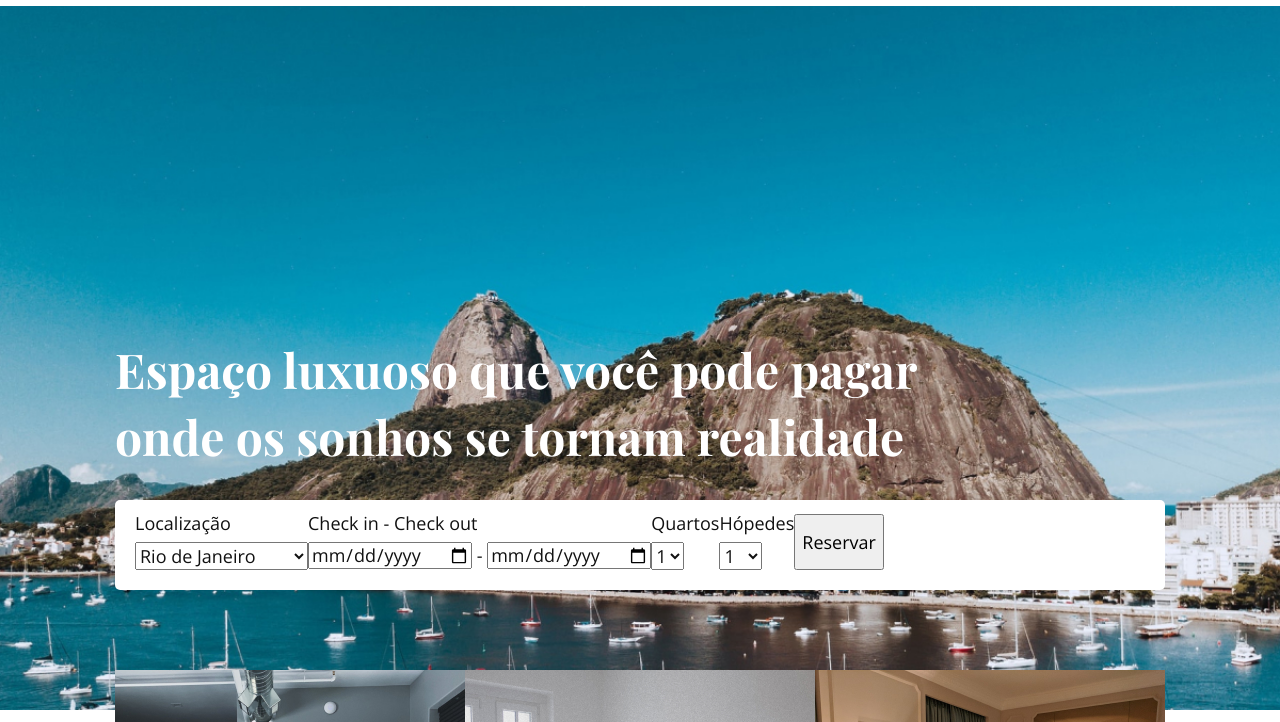
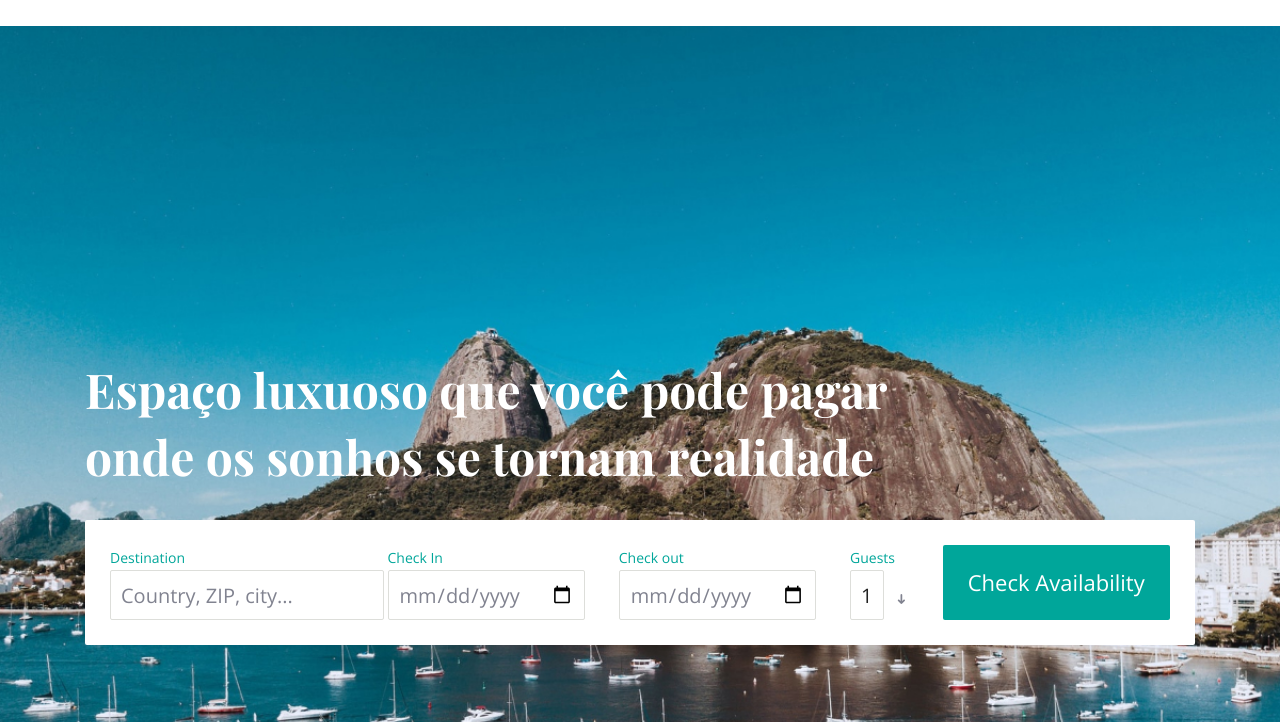
Before and after one commit to ExpertMicro/HotelMaster, a plain HTML site: page index.html in a window 1280 px wide. Shown: the part 76-798 px from the top of the page. Drawn offline with nearby package versions, Linux system fonts and the light colour scheme.

Commit message:
adicionado carousel sessao localizacao

```diff
--- a/css/style.css
+++ b/css/style.css
@@ -13,13 +13,11 @@ body {
 /* Header */
 
 .header {
-  padding: 30px 0;
+  padding: 40px 0;
 }
 
-.container {
+.header .flex-header {
   display: flex;
-  max-width: 1050px;
-  margin: 0 auto;
 }
 
 .header .container .menu-nav {
@@ -27,12 +25,13 @@ body {
   align-self: center;
 }
 
+
 .header .container .menu-nav ul {
+  float: right;
   display: flex;
-  float: right;
 }
 
-.header .menu-nav li + li {
+.header .container .menu-nav li + li {
   margin-left: 40px;
 }
 
@@ -51,12 +50,7 @@ body {
   padding-bottom: 120px;
 }
 
-.intro .container-intro {
-  max-width: 1050px;
-  margin: 0 auto;
-}
-
-.intro .container-intro .intro-title h1 {
+.intro .container .intro-title h1 {
   font-size: 3em;
   color: #fff;
   font-family: 'Playfair Display', serif;
@@ -67,40 +61,118 @@ body {
 }
 
 /* formulário main */
-.intro .container-intro .card-form {
+.booking-form {
   background: #fff;
-  border-radius: 5px;
-  padding: 14px 0px 20px 20px;
+  border-radius: 2px;
 }
 
-.intro .container-intro .card-form .form {
-  display: flex;
-  font-size: 1.125em;
-  color: #111;
+.booking-form>form .row.no-margin {
+  margin-right: 0px;
+  margin-left: 0px;
 }
 
-.intro .container-intro .card-form .form input {
-  color: #111;
-  font-weight: 300;
-  margin-top: 10px;
+.booking-form>form .row.no-margin>[class*="col-"] {
+  padding-right: 0px;
+  padding-left: 0px;
 }
 
-.intro .container-intro .card-form .form select {
-  color: #111;
-  font-weight: 300;
-  margin-top: 10px;
+.booking-form .form-group {
+  position: relative;
+  padding: 25px;
+  margin-bottom: 0px;
 }
 
-.intro .container-intro .card-form .form .data-check {
- float: right;
+/*.booking-form .form-group:after {
+  content: '';
+  background: rgba(129, 131, 144, 0.15);
+  position: absolute;
+  top: 25px;
+  bottom: 0;
+  right: 0px;
+  width: 2px;
+  height: 75px;
+}*/
+
+.booking-form .form-control {
+  background-color: transparent;
+  border-radius: 2px;
+  border: 1px solid #DDDEDA;
+  height: 50px;
+  -webkit-box-shadow: none;
+  box-shadow: none;
+  font-size: 20px;
+  color: #222;
+  font-weight: 400;
+  padding: 10px;
+  outline: none;
 }
 
-.intro .container-intro .card-form .form .quartos select {
-  display: block;
+.booking-form .form-control::-webkit-input-placeholder {
+  color: #818390;
 }
 
-.intro .container-intro .card-form .form .hospedes select {
+.booking-form .form-control:-ms-input-placeholder {
+  color: #818390;
+}
+
+.booking-form .form-control::placeholder {
+  color: #818390;
+}
+
+.booking-form input[type="date"].form-control:invalid {
+  color: #818390;
+}
+
+.booking-form select.form-control {
+  -webkit-appearance: none;
+  -moz-appearance: none;
+  appearance: none;
+}
+
+.booking-form select.form-control+.select-arrow {
+  position: absolute;
+  right: 0px;
+  bottom: 30px;
+  width: 32px;
+  line-height: 32px;
+  height: 32px;
+  text-align: center;
+  pointer-events: none;
+  color: #818390;
+  font-size: 14px;
+}
+
+.booking-form select.form-control+.select-arrow:after {
+  content: '\279C';
   display: block;
+  -webkit-transform: rotate(90deg);
+  transform: rotate(90deg);
+}
+
+.booking-form .form-label {
+  color: #00A69A;
+  display: block;
+  font-weight: 400;
+  height: 25px;
+  line-height: 25px;
+  font-size: 14px;
+}
+
+.booking-form .form-btn {
+  padding: 25px;
+}
+
+.booking-form .submit-btn {
+  background: #00A69A;
+  border: none;
+  text-transform: capitalize;
+  display: block;
+  border-radius: 2px;
+  width: 100%;
+  height: 75px;
+  font-size: 1.375em;
+  font-weight: 400;
+  color: #fff;
 }
 
 /* main suites */
@@ -108,10 +180,12 @@ body {
   display: flex;
   justify-content: center;
   margin-top: -40px;
+  border-radius: 2px;
 }
 
 .intro .suites .suite-master {
   background-image: url(../img/master-suite.jpg);
+  border-radius: 2px;
 }
 
 .intro .suites .suite-mini {
@@ -120,6 +194,7 @@ body {
 
 .intro .suites .suite-king {
   background-image: url(../img/king-suite.jpg);
+  border-radius: 2px;
 }
 
 .intro .suites .suite-master {
@@ -142,7 +217,7 @@ body {
   text-transform: uppercase;
   color: #fff;
   font-weight: 500;
-  margin-top: 240px;
+  margin-top: 220px;
   padding: 30px 0px 0px 20px;
 }
 
@@ -157,26 +232,32 @@ body {
   background: rgba(0, 0, 0, 0.8);
   width: 260px;
   margin-left: 30px;
+  border-radius: 2px;
 }
 .intro .suites .suite-mini .bg-black {
   background: rgba(0, 0, 0, 0.8);
   width: 260px;
   margin-left: 30px;
+  border-radius: 2px;
 }
 .intro .suites .suite-king .bg-black {
   background: rgba(0, 0, 0, 0.8);
   width: 260px;
   margin-left: 30px;
+  border-radius: 2px;
 }
 
 .intro .link-salas {
-  display: flex;
-  justify-content: flex-end;
   margin-top: 20px;
+  text-align: center;
 }
 
 .intro .link-salas a {
   color: #111;
+}
+
+.intro .link-salas a:after {
+  content: '\279C';
 }
 
 /* Section descriçao */
@@ -261,9 +342,11 @@ body {
 .intro .area-local {
   background: #F3F3F4;
   margin-top: 180px;
+  margin-bottom: 160px;
+}
+
+.intro .area-local .area-flex {
   display: flex;
-  flex-wrap: wrap;
-  margin-bottom: 160px;
 }
 
 
@@ -275,10 +358,6 @@ body {
 
 .intro .area-local .container .area-local-direita {
   padding-top: 80px;
-}
-
-.intro .area-local .container .area-local-direita .area-local-flex  .area-local-img-cristo {
-  margin-right: 30px;
 }
 
 .intro .area-local .container .area-local-direita .area-local-flex {
@@ -375,7 +454,7 @@ body {
 /* Footer */
 .footer .footer-top .footer-social-nav {
   display: flex;
-  margin: 0 auto;
+  justify-content: center;
 }
 
 .footer .footer-top .footer-social-nav li + li {
@@ -393,6 +472,7 @@ body {
 }
 
 .footer .footer-outer .footer-main {
+  display: flex;
   justify-content: space-between;
 }
 
--- a/index.html
+++ b/index.html
@@ -6,16 +6,19 @@
   <title>Hotel Master</title>
   <link rel="stylesheet" href="css/normalize.css">
   <link rel="stylesheet" href="css/reset.css">
+  <link rel="stylesheet" href="css/bootstrap-grid.min.css">
   <link rel="stylesheet" href="css/style.css">
   <link href="https://fonts.googleapis.com/css2?family=Open+Sans:wght@300;400;700&family=Playfair+Display:wght@400;500;700&display=swap" rel="stylesheet">
   <link rel="stylesheet" type="text/css" href="css/slick.css">
 </head>
 <body>
   <header class="header">
-    <div class="container">
+    <div class="container flex-header">
+      <div class="logo">
         <a href="">
           <img src="img/HotelMaster..svg" alt="Hotel Master Logo">
         </a>
+      </div>
 
       <nav class="menu-nav">
         <ul>
@@ -32,72 +35,60 @@
 
   <main class="intro">
     <div class="background-intro">
-      <div class="container-intro">
+      <div class="container">
         <div class="intro-title">
           <h1>Espaço luxuoso que você pode pagar<br>onde os sonhos se tornam realidade</h1>
         </div>
 
-        <div class="card-form">
-          <form action="" class="form">
-            <div class="localizacao">
-              <div class="label-localizacao">
-                <label for="">Localização</label>
-              </div>
-              <select name="" id="">
-                <option value="">Rio de Janeiro</option>
-                <option value="">São Paulo</option>
-                <option value="">Brasilia</option>
-                <option value="">Rio Grande do Sul</option>
-                <option value="">Minas Gerais</option>
-              </select>
-            </div>
-
-            <div class="data-check">
-              <div class="label-check">
-                <label for="">Check in - Check out</label>
-              </div>
-              <input type="date">
-              -
-              <input type="date">
-            </div>
-
-            <div class="quartos">
-              <div class="label-quartos">
-                <label for="">Quartos</label>
-                <select name="" id="">
-                  <option value="">1</option>
-                  <option value="">2</option>
-                  <option value="">3</option>
-                  <option value="">4</option>
-                  <option value="">5</option>
-                  <option value="">6</option>
-                  <option value="">7</option>
-                  <option value="">8</option>
-                  <option value="">9</option>
-                </select>
+        <div class="section-center">
+          <div class="container">
+            <div class="row">
+              <div class="booking-form">
+                <form>
+                  <div class="row no-margin">
+                    <div class="col-md-3">
+                      <div class="form-group">
+                        <span class="form-label">Destination</span>
+                        <input class="form-control" type="text" placeholder="Country, ZIP, city...">
                       </div>
                     </div>
-
-            <div class="hospedes">
-              <div class="label-hospedes">
-                <label for="">Hópedes</label>
-                <select name="" id="">
-                  <option value="">1</option>
-                  <option value="">2</option>
-                  <option value="">3</option>
-                  <option value="">4</option>
-                  <option value="">5</option>
-                  <option value="">6</option>
-                  <option value="">7</option>
-                  <option value="">8</option>
-                  <option value="">9</option>
-                  <option value="">10</option>
-                </select>
+                    <div class="col-md-6">
+                      <div class="row no-margin">
+                        <div class="col-md-5">
+                          <div class="form-group">
+                            <span class="form-label">Check In</span>
+                            <input class="form-control" type="date" required>
                           </div>
                         </div>
-
-            <button>Reservar</button>
+                        <div class="col-md-5">
+                          <div class="form-group">
+                            <span class="form-label">Check out</span>
+                            <input class="form-control" type="date" required>
+                          </div>
+                        </div>
+                        <div class="col-md-2">
+                          <div class="form-group">
+                            <span class="form-label">Guests</span>
+                            <select class="form-control">
+                              <option>1</option>
+                              <option>2</option>
+                              <option>3</option>
+                            </select>
+                            <span class="select-arrow"></span>
+                          </div>
+                        </div>
+                      </div>
+                    </div>
+                    <div class="col-md-3">
+                      <div class="form-btn">
+                        <button class="submit-btn">Check availability</button>
+                      </div>
+                    </div>
+                  </div>
                 </form>
+              </div>
+            </div>
+          </div>
         </div>
       </div>
     </div>
@@ -129,7 +120,6 @@
         </div>
       </div>
     </div>
-
     <div class="container link-salas">
       <a href="">Todas as Salas </a>
     </div>
@@ -166,7 +156,7 @@
 
     <section class="area-local">
       <div class="container">
-
+        <div class="area-flex">
           <div class="area-local-esquerda">
             <a href="">
               <img src="img/rio-de-janeiro-praia1.jpg" alt="Praia Rio de Janeiro">
@@ -175,12 +165,33 @@
 
           <div class="area-local-direita">
             <div class="area-local-flex">
+              <div class="slide slide-1" style="width: 260px; height: 320px; margin-right: 30px;">
+                <div>
                   <a href="" class="area-local-img-cristo">
                     <img src="img/rio-de-janeiro-cristo.jpg" alt="Rio de Janeiro Cristo">
                   </a>
+                </div>
+
+                <div>
                   <a href="" class="area-local-img-praia">
                     <img src="img/rio-de-janeiro-praia2.jpg" alt="Rio de Janeiro Praia">
                   </a>
+                </div>
+              </div>
+
+              <div class="slide" style="width: 260px; height: 320px;">
+                <div>
+                  <a href="">
+                    <img src="img/rio-de-janeiro-vista-de-cima.jpg" alt="Rio de Janeiro">
+                  </a>
+                </div>
+
+                <div>
+                  <a href="">
+                    <img src="img/rio-de-janeiro-surf.jpg" alt="Rio de Janeiro Surf">
+                  </a>
+                </div>
+              </div>
             </div>
 
 
@@ -198,12 +209,12 @@
               </a>
             </div>
           </div>
-
+        </div>
       </div>
     </section>
 
     <section class="instagram">
-      <div class="container-carousel">
+      <div class="container container-carousel">
         <div class="instagram-content">
           <h2 class="instagram-t1">#Hotel Master no Instagram</h2>
           <p class="instagram-t2">Descubra o Rio de Janeiro Conosco</p>
--- a/js/script.js
+++ b/js/script.js
@@ -6,4 +6,18 @@ $(function() {
     prevArrow: $('#arrow-prev'),
     nextArrow: $('#arrow-next'),
   });
+
+  $('.slide').slick({
+    autoplay: true,
+    autoplaySpeed: 2000,
+    dots: false,
+    infinite: true,
+    speed: 1000,
+    fade: true,
+    slidesToShow: 1,
+    arrows: false,
+    slide: 'div',
+    cssEase: 'linear'
+});
+
 })
```
Also changed, not shown: css/bootstrap-grid.min.css (added), img/rio-de-janeiro-surf.jpg (added), img/rio-de-janeiro-vista-de-cima.jpg (added). Lines whose indentation alone changed are shown as unchanged.
